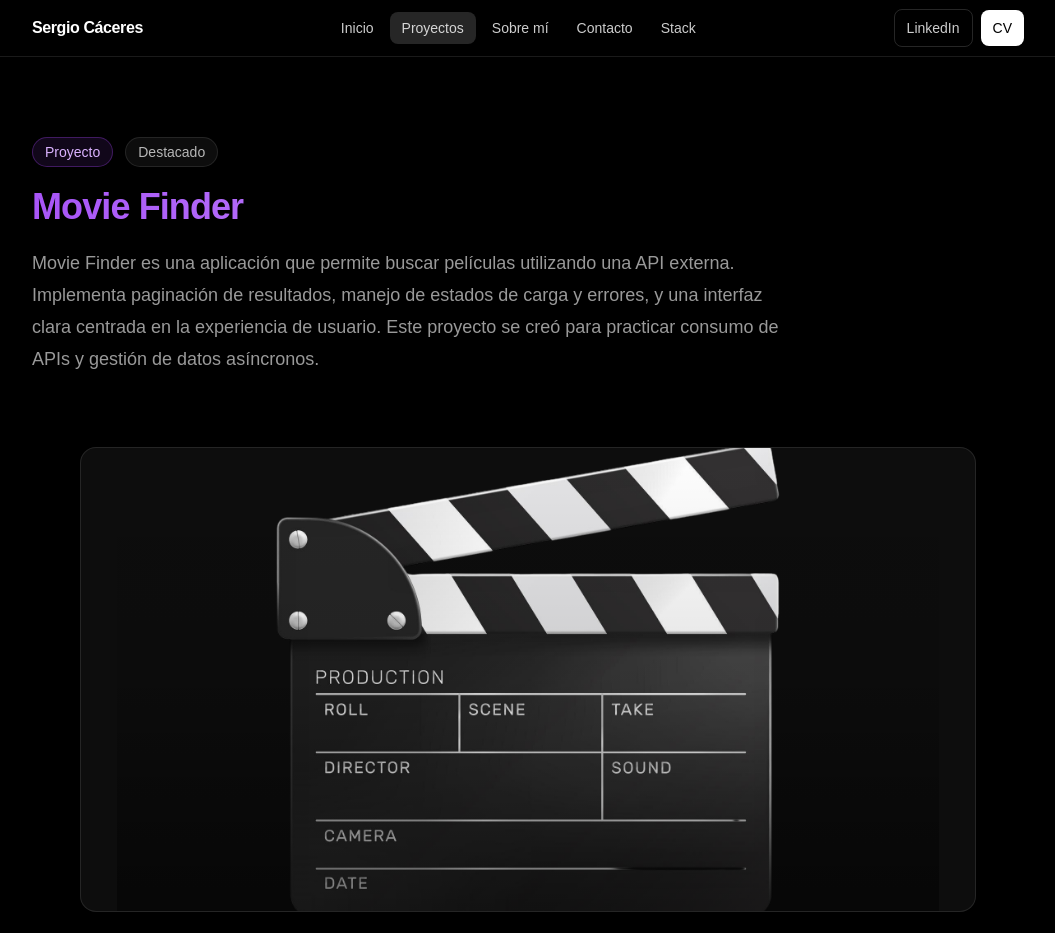
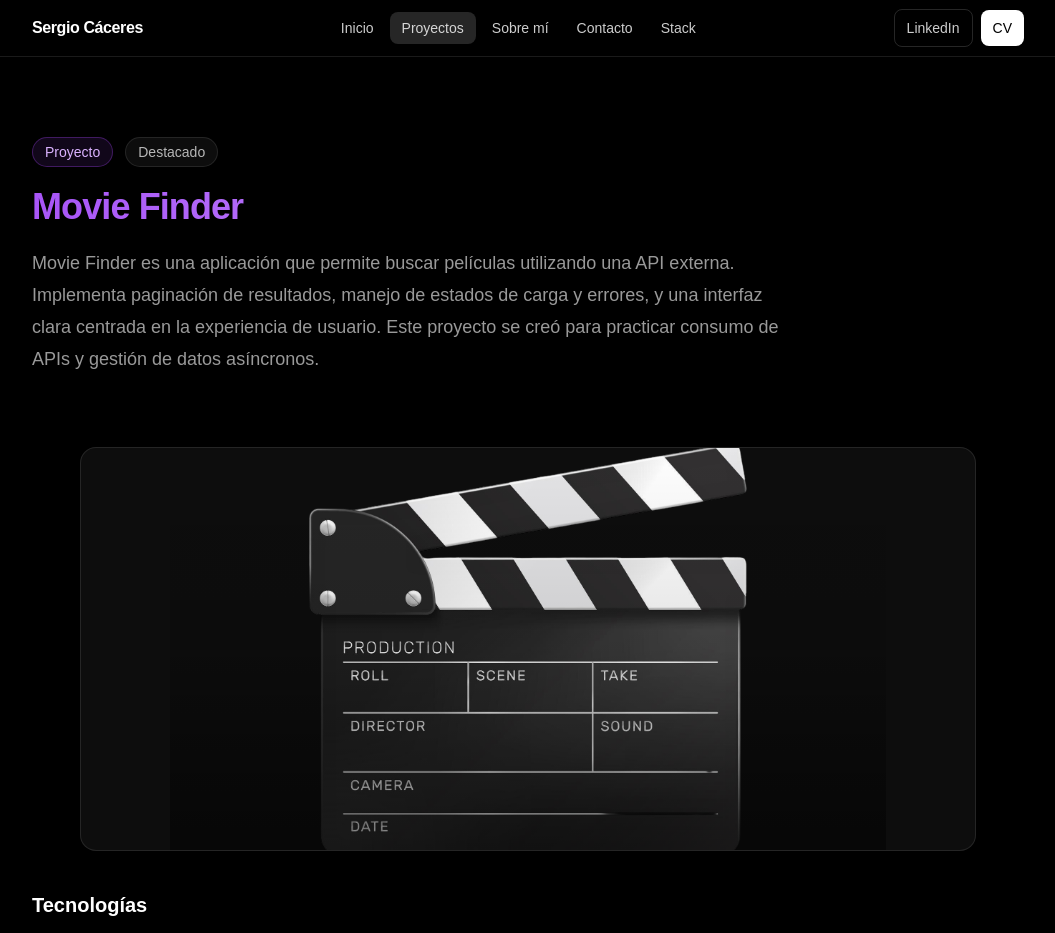
Before and after one commit to Eracres/sergio_caceres_porfolio, a Next.js app: page /projects/movie-finder in a window 1280 px wide. Shown: the top 933 px of the page, without its empty margins (112-1167 px from the left). Built offline with nearby package versions, Linux system fonts and the light colour scheme; no server answers.

Commit message:
modificacion

```diff
--- a/src/app/projects/[slug]/page.tsx
+++ b/src/app/projects/[slug]/page.tsx
@@ -77,7 +77,7 @@ export default async function ProjectDetailPage({ params }: Props) {
       <section className="mt-8 flex justify-center">
         <div className="w-full max-w-4xl overflow-hidden rounded-2xl border border-white/10 bg-white/5">
 
-        <div className="relative mx-auto aspect-[16/9] max-w-[92%] overflow-hidden rounded-t-2xl">
+        <div className="relative mx-auto aspect-[16/9] max-w-[80%] overflow-hidden rounded-t-2xl">
           <Image
             src={project.image}
             alt={`Imagen del proyecto ${project.title}`}
```
